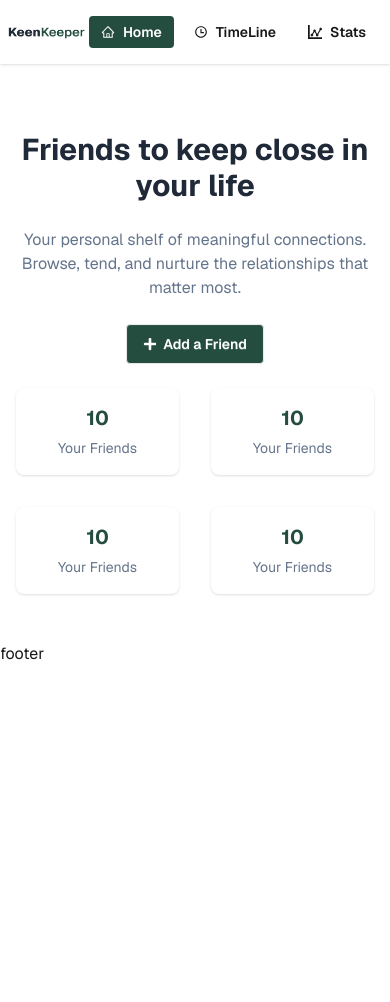
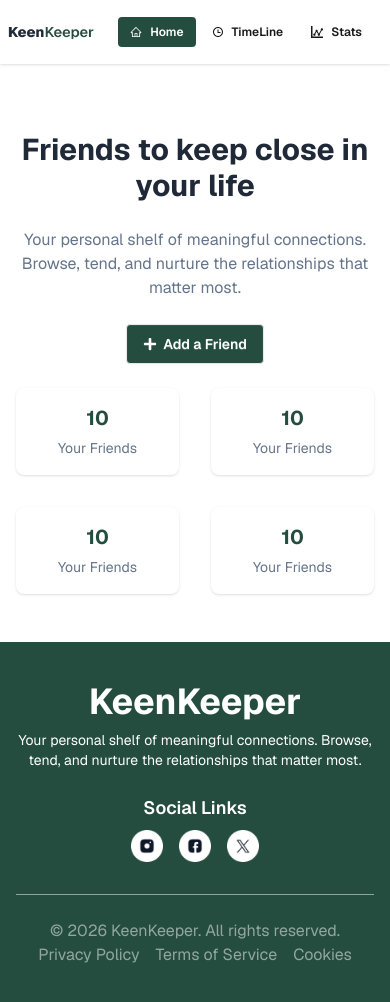
Before and after one commit to pollobdebnath18/Keen-Keeper, a React (Vite) app: page / in a window 390 px wide. Shown: the top 1002 px of the page. Before the commit the page ends 844 px from the top, so only its background shows below. Built offline with nearby package versions, Linux system fonts and the light colour scheme.

Commit message:
footer with responsive

```diff
--- a/src/components/shared/Footer.jsx
+++ b/src/components/shared/Footer.jsx
@@ -1,11 +1,39 @@
-import React from 'react';
+import React from "react";
+import Insta from "../../assets/instagram.png";
+import Fb from "../../assets/facebook.png";
+import Twiter from "../../assets/twitter.png";
 
 const Footer = () => {
-    return (
-        <div>
-            footer
+  return (
+    <div className="bg-[#244D3F] mt-10 py-10">
+      <div className="max-w-[1000px] mx-auto text-white space-y-6">
+        <div className="text-center">
+          <h2 className="text-4xl md:text-5xl font-bold pb-2 ">KeenKeeper</h2>
+          <p className="text-sm font-normal mx-4 md:mx-0">
+            Your personal shelf of meaningful connections. Browse, tend, and
+            nurture the relationships that matter most.
+          </p>
         </div>
-    );
+        <div className="text-center">
+          <h4 className="text-lg font-semibold">Social Links</h4>
+          <div className="flex justify-center items-center gap-4 py-2 ">
+            <img className="w-8 h-8" src={Insta} alt="insta-icon" />
+            <img className="w-8 h-8" src={Fb} alt="fb-icon" />
+            <img className="w-8 h-8" src={Twiter} alt="twitter-icon" />
+          </div>
+        </div>
+        <div className="border-t mx-4 md:mx-2 lg:mx-0 pt-6  flex flex-col md:flex-row justify-between items-center opacity-50">
+            <p>© 2026 KeenKeeper. All rights reserved.</p>
+            <div className="flex justify-center items-center gap-4">
+                <p>Privacy Policy</p>
+                <p>Terms of Service</p>
+                <p>Cookies</p>
+
+            </div>
+        </div>
+      </div>
+    </div>
+  );
 };
 
 export default Footer;
--- a/src/components/shared/Navbar.jsx
+++ b/src/components/shared/Navbar.jsx
@@ -44,7 +44,7 @@ const Navbar = () => {
 
   return (
     <div className=" bg-base-100 shadow-sm ">
-      <div className="navbar max-w-[1200px] mx-auto">
+      <div className="navbar max-w-[1200px] mx-auto gap-4">
         <div className="flex-1">
           <img src={LogoImg} alt="keenkeeper logo" />
           {/* <a className=" text-xl">
@@ -52,7 +52,7 @@ const Navbar = () => {
           </a> */}
         </div>
         <div className="flex-none">
-          <ul className="menu menu-horizontal gap-2 px-1 text-sm font-semibold">
+          <ul className="menu menu-horizontal gap-1 md:gap-2 px0 md:px-1 text-[12px] md:text-sm font-semibold">
             {links}
           </ul>
         </div>
```
